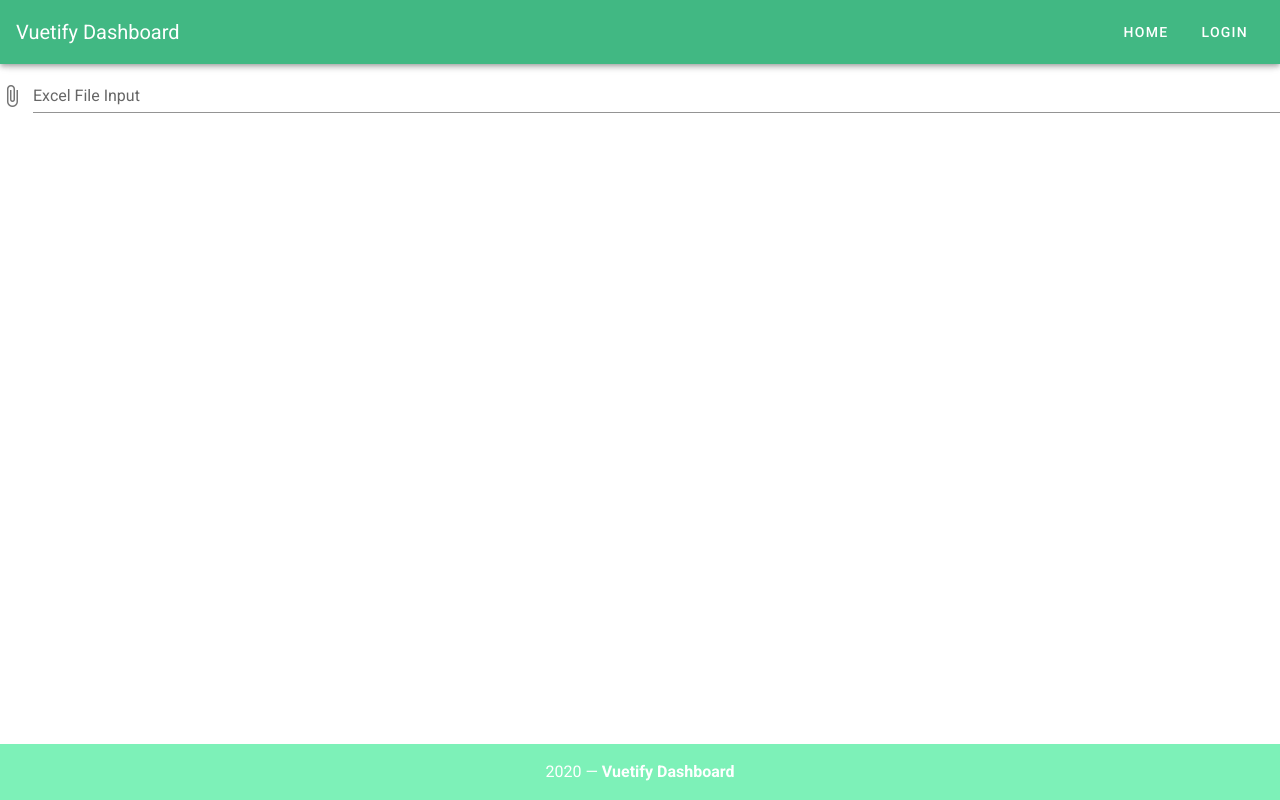
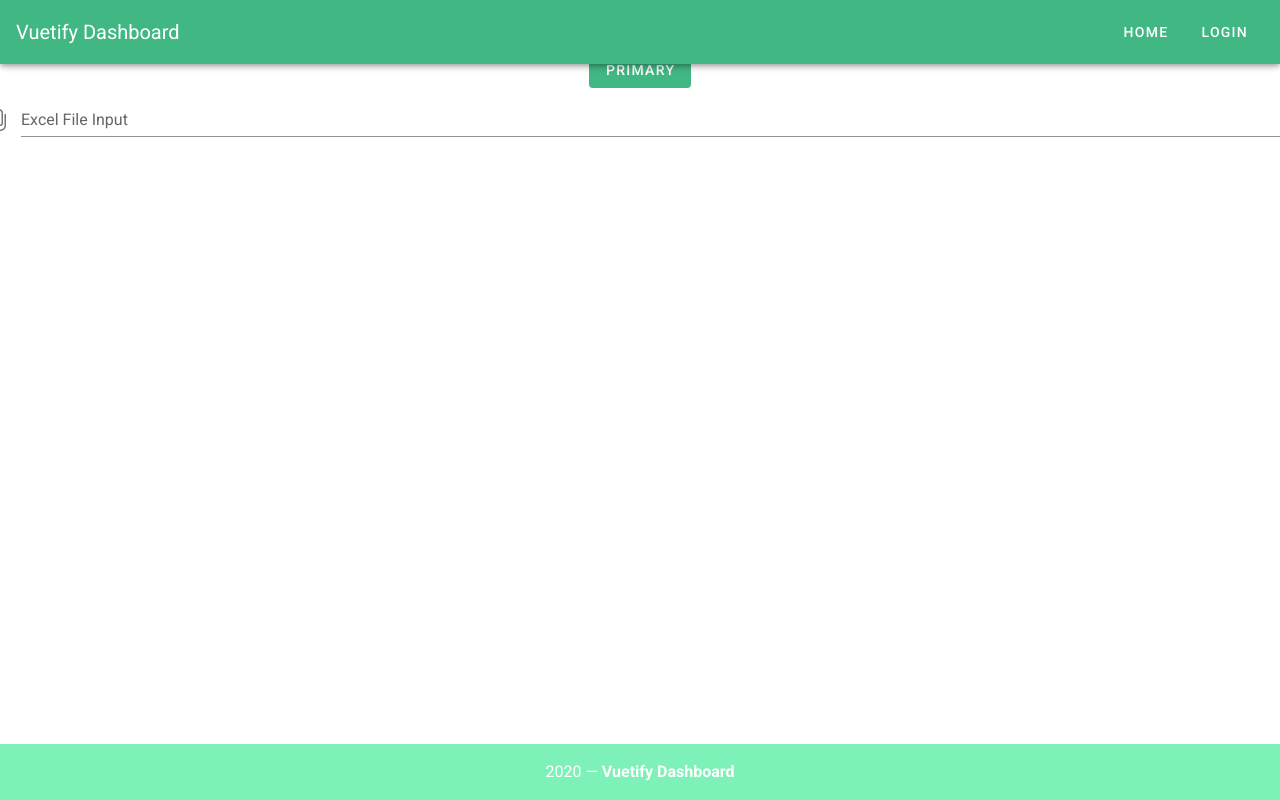
Before and after one commit to wonder13662/firebase-vue-seed, a Vue app: page /excel in a window 1280 px wide. Built offline with nearby package versions, Linux system fonts and the light colour scheme; no server answers.

Commit message:
Add excel file download

```diff
--- a/src/views/ExcelUpload.vue
+++ b/src/views/ExcelUpload.vue
@@ -1,6 +1,20 @@
 <template>
   <div>
+    <v-row
+      align="left"
+      justify="space-around">
+      <v-btn
+      depressed
+      color="primary"
+      @click="exportExcel">
+        Primary
+      </v-btn>
+    </v-row>
+    <v-row
+      align="left"
+      justify="space-around">
     <v-file-input label="Excel File Input" @change="change"></v-file-input>
+    </v-row>
   </div>
 </template>
 
@@ -8,8 +22,24 @@
 import XLSX from 'xlsx'
 
 export default {
+  data() {
+    return {
+      excelTemplate: {
+        data: [['이름', 'email', '그룹', '팀']],
+      },
+    }
+  },
   methods: {
-    // TODO 샘플 Excel 파일 다운로드
+    exportExcel() {
+      console.log('exportExcel')
+      // https://github.com/SheetJS/sheetjs/blob/master/demos/vue/pages/index.vue
+      /* convert state to workbook */
+      const ws = XLSX.utils.aoa_to_sheet(this.excelTemplate.data)
+      const wb = XLSX.utils.book_new()
+      XLSX.utils.book_append_sheet(wb, ws, 'SheetJS')
+      /* generate file and send to client */
+      XLSX.writeFile(wb, 'excel_template.xlsx')
+    },
     change(file) {
       // https://github.com/sheetjs/sheetjs#parsing-workbooks
       const reader = new FileReader()
```
